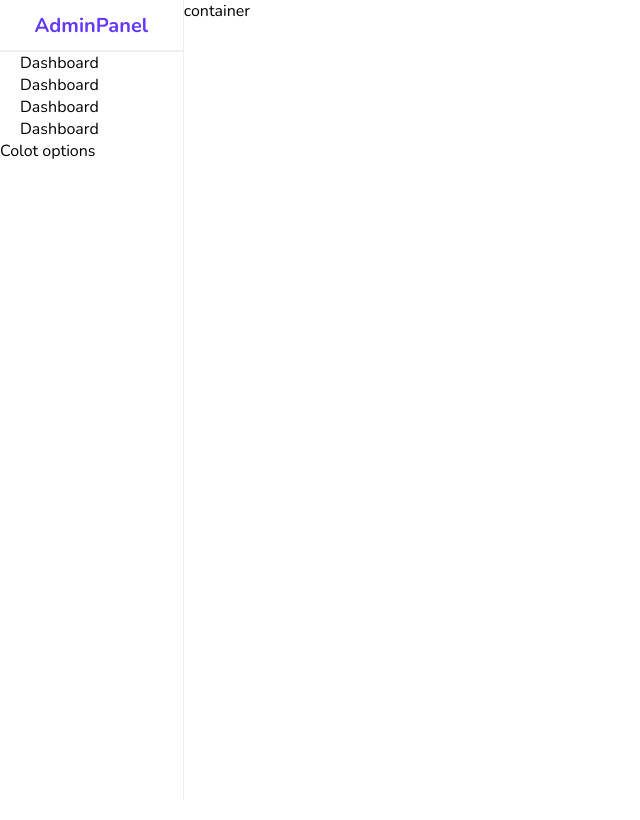
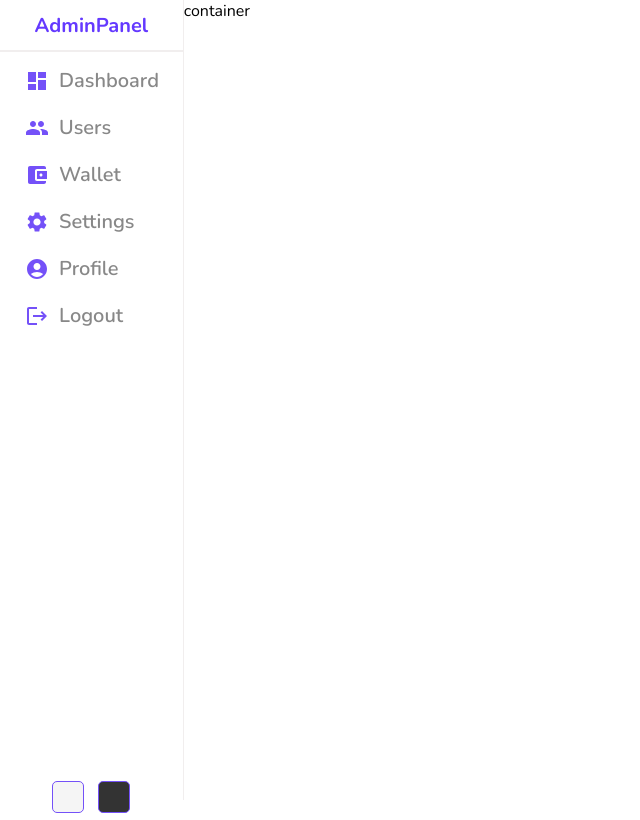
Before and after one commit to Bitummit/CryptoDashboard, a React (Vite) app: page / in a window 1280 px wide. Shown: the whole page, without its empty margins (0-640 px from the left). Built offline with nearby package versions, Linux system fonts and the light colour scheme.

Commit message:
add sidebar

```diff
--- a/package.json
+++ b/package.json
@@ -10,6 +10,9 @@
     "preview": "vite preview"
   },
   "dependencies": {
+    "@emotion/styled": "^11.11.0",
+    "@mui/icons-material": "^5.15.13",
+    "@mui/styled-engine": "^5.15.11",
     "react": "^18.2.0",
     "react-dom": "^18.2.0",
     "react-router-dom": "^6.22.3",
--- a/src/components/sidebar/Sidebar.jsx
+++ b/src/components/sidebar/Sidebar.jsx
@@ -1,4 +1,10 @@
 import "./sidebar.scss";
+import DashboardIcon from '@mui/icons-material/Dashboard';
+import GroupIcon from '@mui/icons-material/Group';
+import AccountBalanceWalletIcon from '@mui/icons-material/AccountBalanceWallet';
+import SettingsIcon from '@mui/icons-material/Settings';
+import AccountCircleIcon from '@mui/icons-material/AccountCircle';
+import LogoutIcon from '@mui/icons-material/Logout';
 
 export default function Sidebar() {
   return (
@@ -9,21 +15,37 @@ export default function Sidebar() {
       <hr />
       <div className="center">
         <ul>
+
           <li>
+            < DashboardIcon className="icon"/>
             <span>Dashboard</span>
           </li>
           <li>
-            <span>Dashboard</span>
+            < GroupIcon className="icon"/>
+            <span>Users</span>
           </li>
           <li>
-            <span>Dashboard</span>
+            <AccountBalanceWalletIcon className="icon"/>
+            <span>Wallet</span>
           </li>
           <li>
-            <span>Dashboard</span>
+            < SettingsIcon className="icon"/>
+            <span>Settings</span>
+          </li>
+          <li>
+            < AccountCircleIcon className="icon"/>
+            <span>Profile</span>
+          </li>
+          <li>
+            <LogoutIcon className="icon"/>
+            <span>Logout</span>
           </li>
         </ul>
       </div>
-      <div className="bottom">Colot options</div>
+      <div className="bottom">
+        <div className="colorOption"></div>
+        <div className="colorOption"></div>
+      </div>
     </div>
   );
 }
--- a/src/components/sidebar/sidebar.scss
+++ b/src/components/sidebar/sidebar.scss
@@ -3,6 +3,7 @@
   border-right: 0.5px solid rgb(241, 238, 238);
   min-height: 100vh;
   background-color: white;
+  height: 100vh;
 
   .top {
     height: 50px;
@@ -29,6 +30,53 @@
       margin: 0;
       padding: 0;
 
+      li {
+        display: flex;
+        align-items: center;
+        padding: 5px;
+        margin-top: 10px;
+        cursor: pointer;
+
+        &:hover {
+          background-color: #ece8ff;
+        }
+        .icon {
+          font-size: 24px;
+          color: #7451f8
+        }
+        span {
+          font-size: 20px;
+          font-weight: 600;
+          color: #888;
+          margin-left: 10px;
+        }
+      }
+
+    }
+  }
+  .bottom {
+    vertical-align: bottom;
+    display: flex;
+    align-items: center;
+    justify-content: center;
+    margin-top: 55vh;
+
+    .colorOption {
+      width: 30px;
+      height: 30px;
+      border-radius: 5px;
+      border: 1px solid #7451f8;
+      cursor: pointer;
+      margin: 7px;
+
+      &:nth-child(1) {
+        background-color: whitesmoke;
+
+      }
+      &:nth-child(2) {
+        background-color: #333;
+
+      }
     }
   }
 }
```
Also changed, not shown: 1 other file (tests, documents, lock files or other folders).
